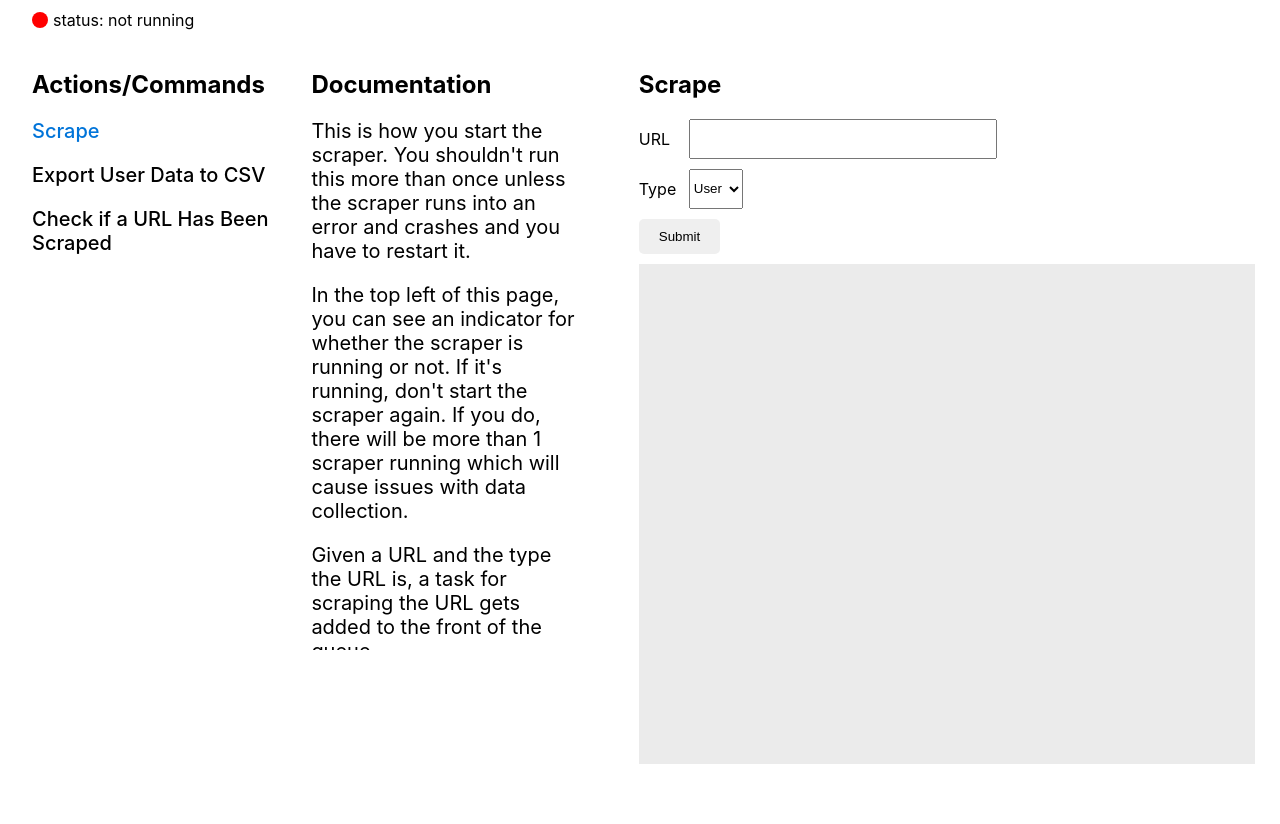
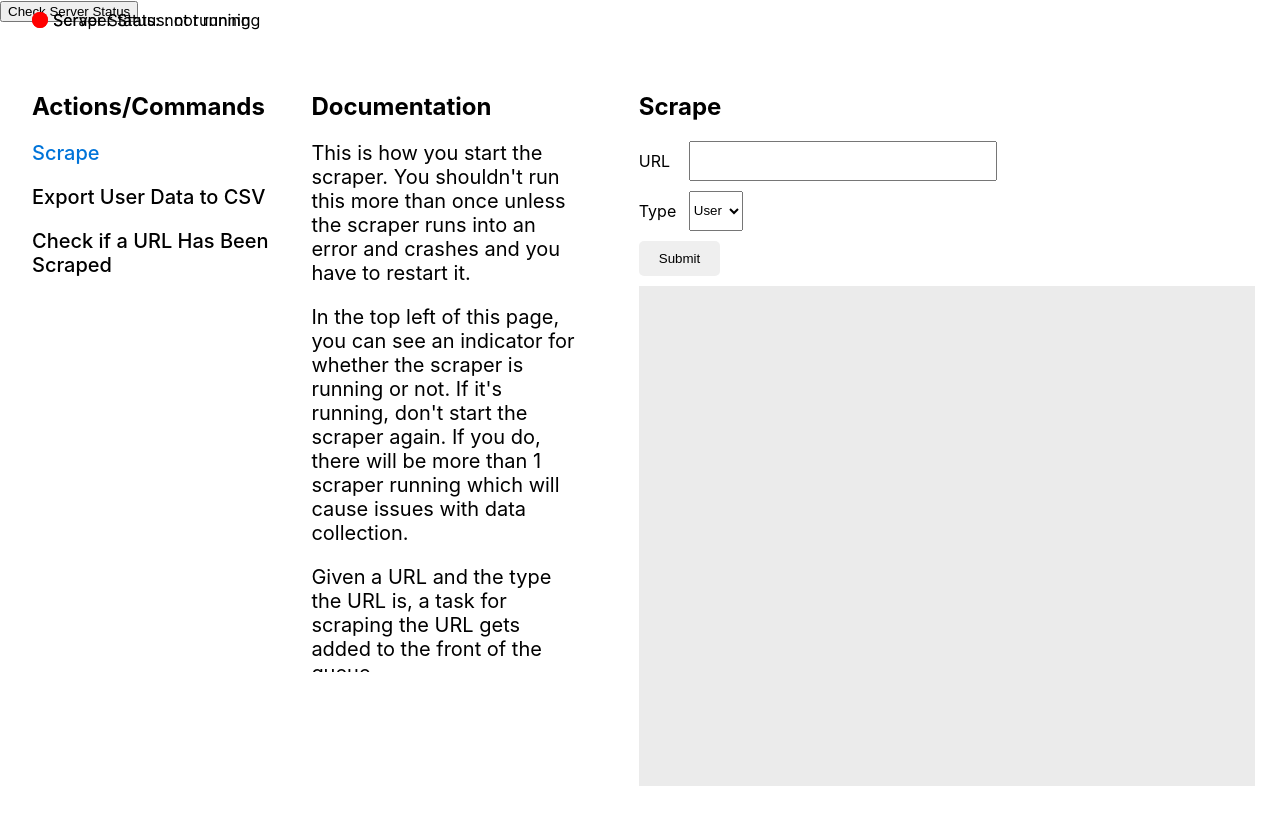
Before and after one commit to boristopalov/github-scraper-puppeteer, a React (Create React App) app in the folder client/: page / in a window 1280 px wide. Shown: the top 824 px of the page. After the commit the page ends 800 px from the top, so only its background shows below. Built offline with nearby package versions, Linux system fonts and the light colour scheme; no server answers.

Commit message:
refactor html

```diff
--- a/client/src/App.js
+++ b/client/src/App.js
@@ -83,23 +83,42 @@ function App() {
     event.preventDefault();
     const res = await axios.post(`${URI}/kill`);
     console.log(res.data);
+    if (sse) {
+      sse.close();
+    }
   };
 
-  // useEffect(() => {
-  //   (async () => await statusPoll(5000, 5, 5))();
-  // }, []);
+  useEffect(() => {
+    (async () => await statusPoll(5000, 5, 5))();
+  }, []);
 
   return (
-    <>
+    <div className={styles.containerMain}>
+      <div>
+        <div className={styles.status}>
+          <span
+            className={serverRunning ? styles.activeDot : styles.inactiveDot}
+          ></span>
+          Server Status:
+          {serverRunning ? " running" : " not running"}
+        </div>
         <div className={styles.status}>
           <span
             className={scraperRunning ? styles.activeDot : styles.inactiveDot}
           ></span>
-        status:
+          Scraper Status:
           {scraperRunning ? " running" : " not running"}
+        </div>
+        <div>
+          {!serverRunning && (
+            <button onClick={() => statusPoll(5000, 5, 5)}>
+              Check Server Status
+            </button>
+          )}
           {scraperRunning && (
-          <button onClick={() => handleStopScraper()}> Stop Scraper</button>
+            <button onClick={handleStopScraper}> Stop Scraper</button>
           )}
+        </div>
       </div>
       <div className={styles.container}>
         <div className={styles.navSection}>
@@ -232,12 +251,6 @@ function App() {
                   Submit
                 </button>
               </form>
-              <div className={styles.containerGrey}>
-                <code
-                  id="scrapelog"
-                  className={styles.scrollContainerGrey}
-                ></code>
-              </div>
             </div>
           )}
           {activeSection === "export" && (
@@ -307,9 +320,12 @@ function App() {
               {/* {!repoDataIsLoaded === false ? <Oval height={40} width={40} /> : null} */}
             </div>
           )}
+          <div className={styles.containerGrey}>
+            <code id="scrapelog" className={styles.scrollContainerGrey}></code>
           </div>
         </div>
-    </>
+      </div>
+    </div>
   );
 }
 
```
Lines whose indentation alone changed are shown as unchanged.
